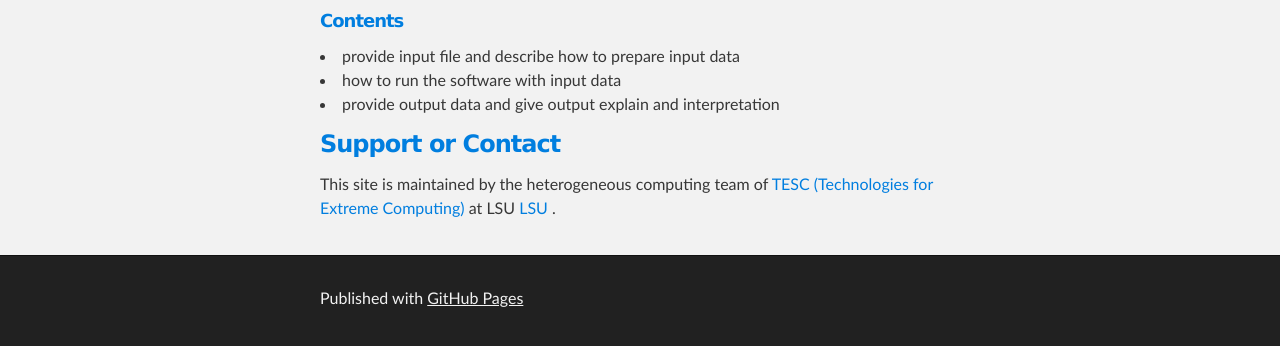
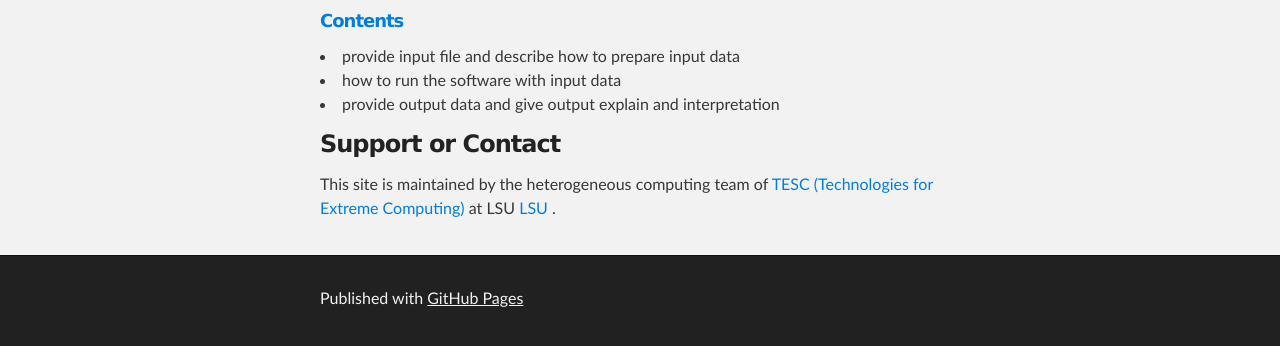
Before and after one commit to TESC-HPC/Sample-Manual, a plain HTML site: page example.html in a window 1280 px wide. Shown: the part 368-714 px from the top of the page. Drawn offline with Linux system fonts and the light colour scheme.

Commit message:
Update example.html

```diff
--- a/example.html
+++ b/example.html
@@ -46,7 +46,7 @@
 <li>how to run the software with input data</li>
 <li>provide output data and give output explain and interpretation</li>
 </div>
-<h3><a name="support-or-contact" class="anchor" href="#support-or-contact"><span class="octicon octicon-link"></span>Support or Contact</a></h3>
+<h3><a name="support-or-contact" class="anchor" href="#support-or-contact"><span class="octicon octicon-link"></span></a>Support or Contact</h3>
 <p>This site is maintained by the heterogeneous computing team of <a href=" https://wiki.cct.lsu.edu/la-sigma/Main_Page">TESC (Technologies for Extreme Computing)</a> at LSU <a href=" http://www.lsu.edu/">LSU </a>.</p>
 </section>
     </div>
```
